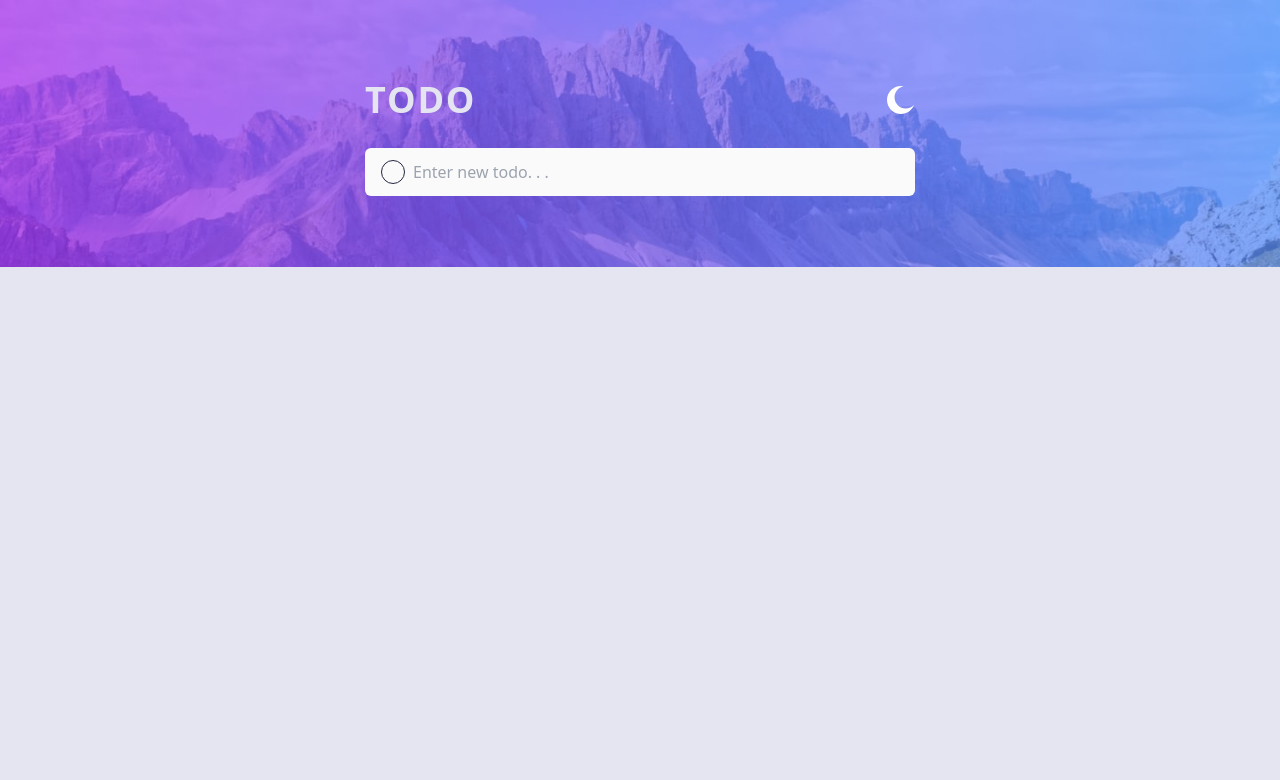
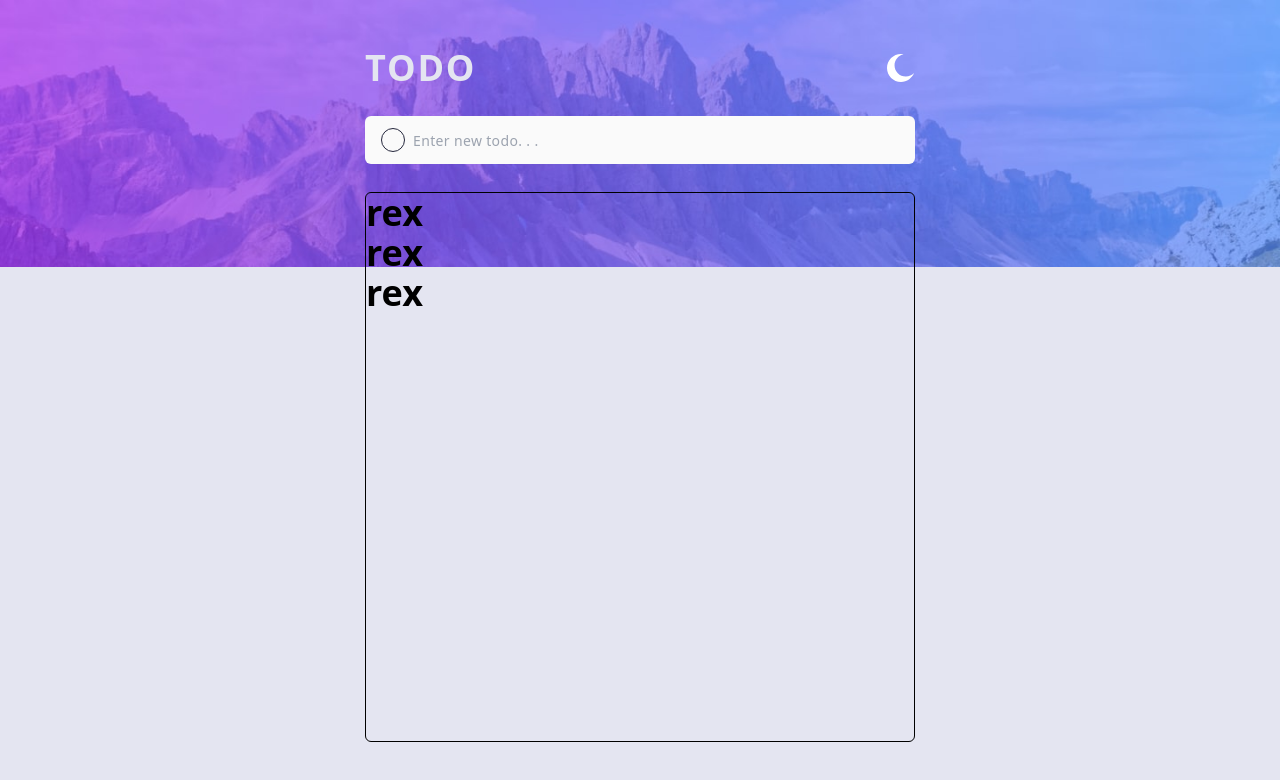
Before and after one commit to Rr-sobusy/todo-frontend-mentor, a React (Vite) app: page / in a window 1280 px wide. Shown: the top 780 px of the page. Built offline with nearby package versions, Linux system fonts and the light colour scheme.

Commit message:
local storage implementation

```diff
--- a/src/components/MainContainer.tsx
+++ b/src/components/MainContainer.tsx
@@ -1,6 +1,6 @@
 import React from 'react'
 import SimpleBar from 'simplebar-react'
-import { type Theme } from '@/providers/ThemeProvider';
+import { useTodos } from '@/providers/TodoProvider';
 
 // icons
 import Sun from '../assets/icon-sun.svg';
@@ -12,11 +12,10 @@ type MainContainerProps = {
 }
 
 const MainContainer = ({ isDarkMode, toggleTheme }: MainContainerProps) => {
-
-  const Icon = isDarkMode ? Sun : Moon
-
+  const { todoContext } = useTodos();
+  const Icon = isDarkMode ? Sun : Moon;
   return (
-    <div className="w-[90%] md:max-w-[550px] mx-auto absolute top-[5rem]">
+    <div className="w-[90%] md:max-w-[550px] mx-auto absolute top-[3rem]">
 
       {/* **** Header ***** */}
       <div className="flex justify-between items-center">
@@ -25,13 +24,25 @@ const MainContainer = ({ isDarkMode, toggleTheme }: MainContainerProps) => {
       </div>
 
       {/******** Add todo input ****** */}
-      <div className={`mt-7 h-12 pl-4 flex relative gap-3 items-center rounded-md`}>
+      <div className={`h-12 mt-7 pl-4 flex relative gap-3 items-center rounded-md`}>
         <div className={`h-6 w-6 rounded-full absolute z-20 border ${isDarkMode ? 'border-backgroundAccent' : 'border-foregroundAccent'}`}></div>
-        <input placeholder='Enter new todo. . .' className={`absolute rounded-md left-0 h-full w-full pl-12 z-10 top-0 ${isDarkMode ? 'bg-foregroundAccent' : 'bg-backgroundAccent'}`} type="text" />
+        <input placeholder='Enter new todo. . .' className={`absolute font-sans tracking-wide text-sm font-medium outline-none rounded-md left-0 h-full w-full pl-12 pr-4 z-10 top-0 ${isDarkMode ? 'bg-foregroundAccent text-white outline-[1px]' : 'bg-backgroundAccent text-foreground'}`} type="text" />
       </div>
 
       {/* ****** Todo Container ******/}
-      <SimpleBar></SimpleBar>
+      <SimpleBar className="border rounded-md border-black w-full md:h-[550px] h-[350px] mt-7">
+        <h2 onClick={() => console.log(todoContext.todos)} className="text-4xl font-bold">rex</h2>
+        <h2 onClick={() => {
+          todoContext.dispatcher({
+            type: "create_todo", payload: {
+              id: 1,
+              todoTitle: "my name is rex",
+              isCompleted: false
+            }
+          })
+        }} className="text-4xl font-bold">rex</h2>
+        <h2 className="text-4xl font-bold">rex</h2>
+      </SimpleBar>
     </div>
   )
 }
--- a/src/main.tsx
+++ b/src/main.tsx
@@ -5,12 +5,15 @@ import 'simplebar-react/dist/simplebar.min.css';
 import './index.css'
 
 // Providers
-import { ThemeProvider } from './providers/ThemeProvider.tsx'
+import { ThemeProvider } from './providers/ThemeProvider.tsx';
+import { TodosProvider } from './providers/TodoProvider.tsx';
 
 ReactDOM.createRoot(document.getElementById('root')!).render(
   <React.StrictMode>
     <ThemeProvider defaultTheme='light' storageKey="vite-ui-theme">
-      <App />
+      <TodosProvider>
+        <App />
+      </TodosProvider>
     </ThemeProvider>
   </React.StrictMode>,
 )
--- /dev/null
+++ b/src/providers/TodoProvider.tsx
@@ -0,0 +1,66 @@
+import React, { Dispatch, createContext, useContext, useReducer } from "react";
+
+type Actions = {
+    type: "create_todo",
+    payload: Todo
+} | {
+    type: "remove_todo",
+    payload: number
+}
+
+type Todo = {
+    id: number
+    todoTitle: string
+    isCompleted: boolean
+}
+
+interface TodosProviderProps {
+    children?: React.ReactNode
+    storageKey?: string
+}
+
+interface TodoProviderState {
+    todos: Todo[]
+    dispatcher: Dispatch<Actions>
+}
+
+const defaultTodos: Todo[] = [{
+    id: 0,
+    todoTitle: "Explore things",
+    isCompleted: false
+}]
+
+
+const reducer = (state: Todo[], action: Actions): Todo[] => {
+    switch (action.type) {
+        case "create_todo":
+            return [...state, action.payload];
+        default:
+            return [...state];
+    }
+
+}
+
+
+const TodoProviderContext = createContext<TodoProviderState>({ todos: defaultTodos, dispatcher: () => null })
+
+export function TodosProvider({ children, storageKey = "vite-todo" }: TodosProviderProps) {
+    const [todos, dispatcher] = useReducer(reducer, ()=>defaultTodos )
+    const value = {
+        todos,
+        dispatcher
+    }
+    return (
+        <TodoProviderContext.Provider value={value}>
+            {children}
+        </TodoProviderContext.Provider>
+    )
+}
+
+export const useTodos = () => {
+    const todoContext = useContext(TodoProviderContext);
+
+    if (todoContext === undefined)
+        throw new Error("useTodos must me used within the context");
+    return {todoContext}
+}
```
